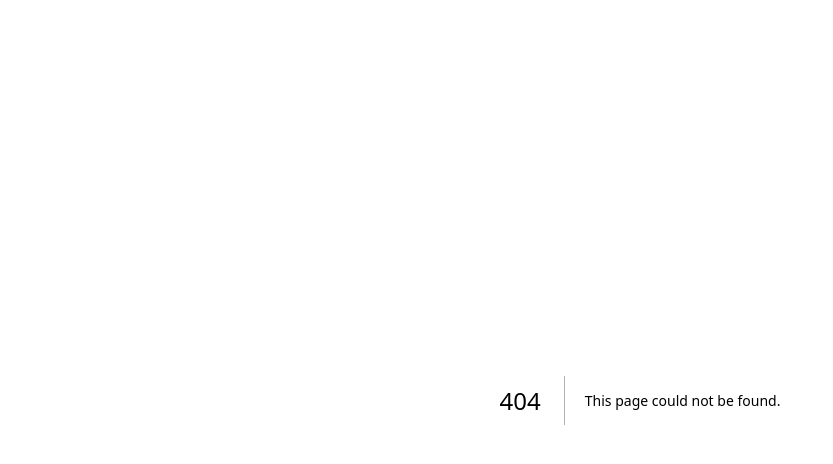
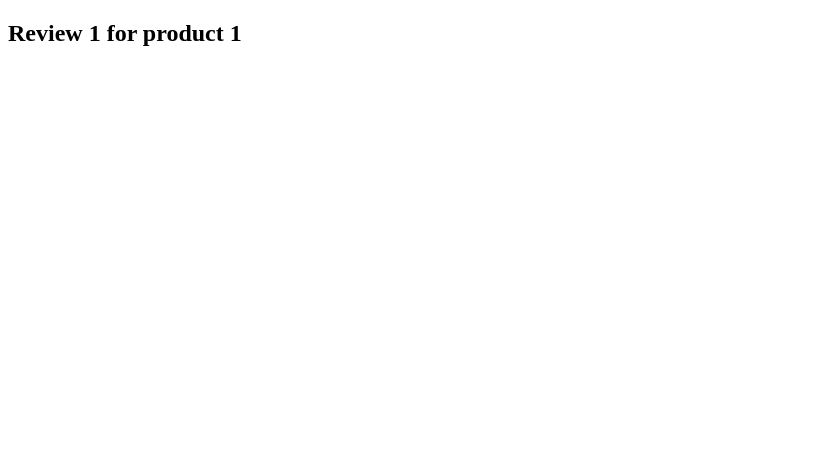
Before and after one commit to hggnomm/next14-fundamental, a Next.js app: page /products/1/reviews/1 in a window 1280 px wide. Before the commit this address had no page. Shown: the top 464 px of the page, without its empty margins (0-833 px from the left). Built offline with nearby package versions, Linux system fonts and the light colour scheme.

Commit message:
dynamic routes, nested dynamic routes

```diff
--- /dev/null
+++ b/src/app/products/[productId]/reviews/[reviewId]/page.tsx
@@ -0,0 +1,14 @@
+export default function ReviewDetail({
+  params,
+}: {
+  params: {
+    productId: string;
+    reviewId: string;
+  };
+}) {
+  return (
+    <h2>
+      Review {params.reviewId} for product {params.productId}
+    </h2>
+  );
+}
```
Also changed, not shown: src/app/products/[productId]/page.tsx (added, +11 -0 lines).
